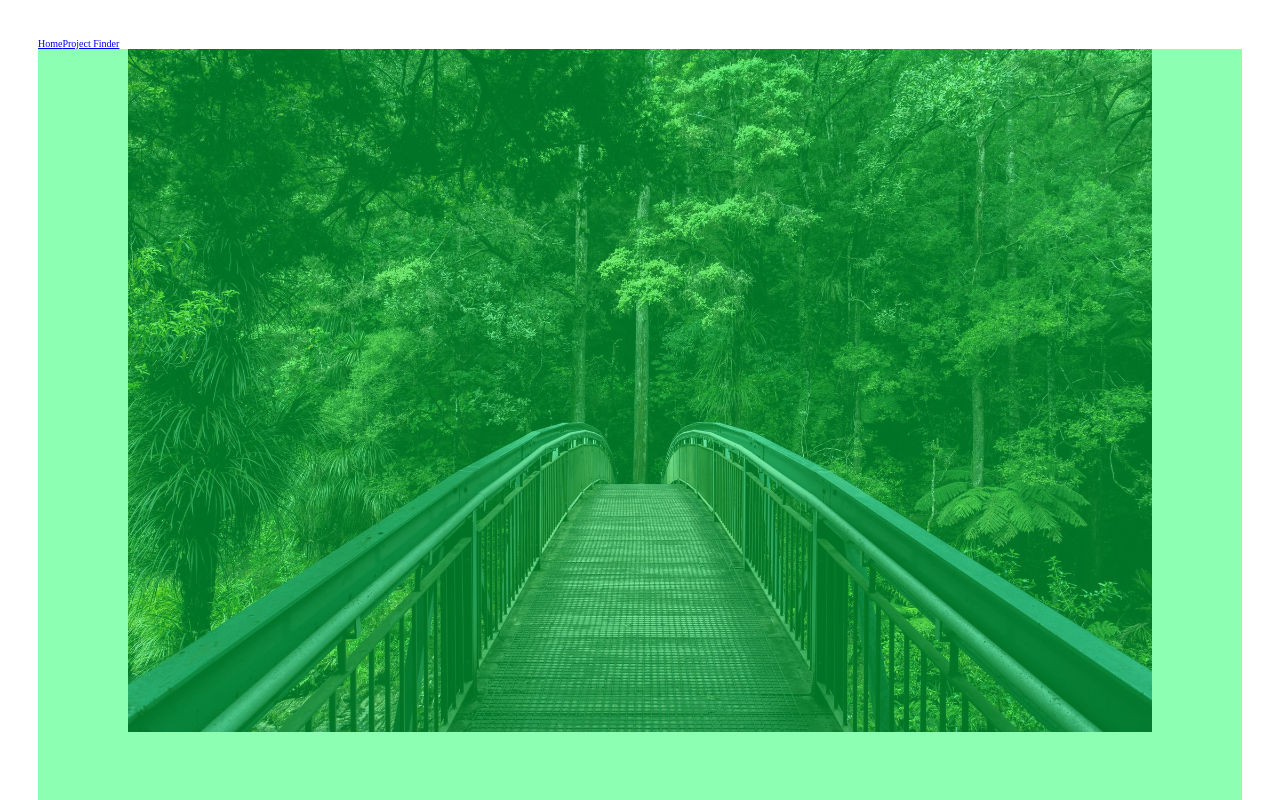
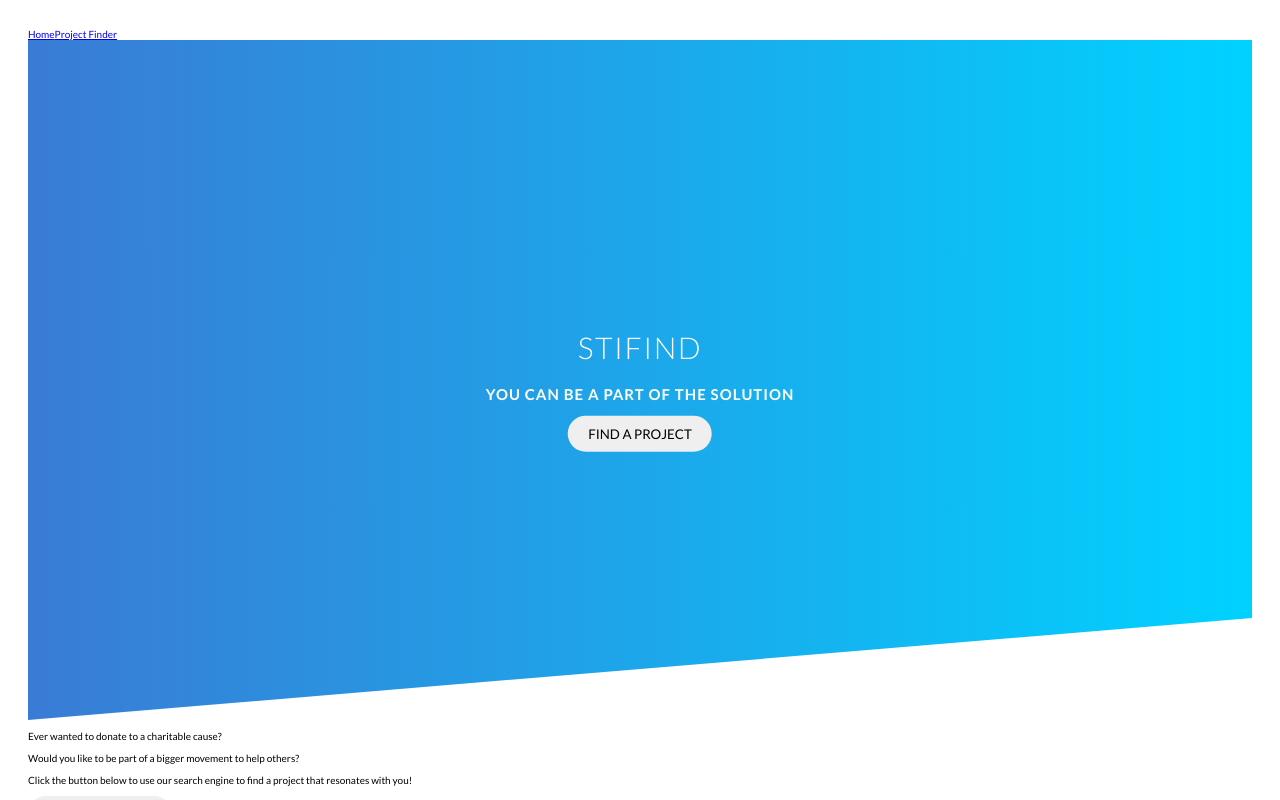
Before and after one commit to Vemrthiss/charity-finder, a Vue app: page / in a window 1280 px wide. Shown: the top 800 px of the page. Built offline with nearby package versions, Linux system fonts and the light colour scheme.

Commit message:
created alt header

```diff
--- a/public/index.html
+++ b/public/index.html
@@ -4,6 +4,7 @@
     <meta charset="utf-8">
     <meta http-equiv="X-UA-Compatible" content="IE=edge">
     <meta name="viewport" content="width=device-width,initial-scale=1.0">
+    <link href="https://fonts.googleapis.com/css2?family=Lato:wght@300;400;700&display=swap" rel="stylesheet">
     <link rel="icon" href="<%= BASE_URL %>favicon.ico">
     <title><%= htmlWebpackPlugin.options.title %></title>
   </head>
--- a/src/App.vue
+++ b/src/App.vue
@@ -24,9 +24,28 @@
     html {
         box-sizing: border-box;
         font-size: 62.5%;
+        font-family: 'Lato', sans-serif;
     }
 
     body {
-        padding: 3rem;
+        padding: 0;
+
+        @media only screen and (min-width: 48em) {
+            padding: 1rem;
+        }
+
+        @media only screen and (min-width: 64em) {
+            padding: 2rem;
+        }
+
+        @media only screen and (min-width: 86em) {
+            padding: 3rem;
+        }
+    }
+
+    .btn {
+        font-family: inherit;
+        cursor: pointer;
+        border: none;
     }
 </style>
--- /dev/null
+++ b/src/components/BtnToFind.vue
@@ -0,0 +1,21 @@
+<template>
+    <button class="btn btn__to-find" @click="directToFinder">Find a project</button>
+</template>
+
+<script>
+    export default {
+        methods: {
+            directToFinder() {
+                this.$router.push('/finder');
+            }
+        }
+    }
+</script>
+
+<style lang="scss" scoped>
+    .btn__to-find {
+        padding: 1rem 2rem;
+        border-radius: 3rem;
+        text-transform: uppercase;
+    }
+</style>
--- /dev/null
+++ b/src/views/About.vue
@@ -0,0 +1,23 @@
+<template>
+    <div class="about" id="about">
+            <p>Ever wanted to donate to a charitable cause?</p>
+            <p>Would you like to be part of a bigger movement to help others?</p>
+            <p>Click the button below to use our search engine to find a project that resonates with you!</p>
+
+            <to-find></to-find>
+        </div>
+</template>
+
+<script>
+    import toFind from '../components/BtnToFind.vue';
+
+    export default {
+        components: {
+            toFind
+        }
+    }
+</script>
+
+<style lang="scss" scoped>
+
+</style>
--- /dev/null
+++ b/src/views/Header.vue
@@ -0,0 +1,51 @@
+<template>
+    <div class="header">
+        <div class="header__text">
+            <h1 class="header__heading">Stifind</h1>
+            <h2 class="header__title">you can be a part of the solution</h2>
+            <to-find></to-find>
+        </div>
+    </div>
+</template>
+
+<script>
+    import toFind from '../components/BtnToFind.vue';
+
+    export default {
+        components: {
+            toFind
+        }
+    }
+</script>
+
+<style lang="scss" scoped>
+    .header {
+        background: #00d2ff;  /* fallback for old browsers */
+        background: -webkit-linear-gradient(to right, #3a7bd5, #00d2ff);  /* Chrome 10-25, Safari 5.1-6 */
+        background: linear-gradient(to right, #3a7bd5, #00d2ff); /* W3C, IE 10+/ Edge, Firefox 16+, Chrome 26+, Opera 12+, Safari 7+ */
+        color: white;
+        text-align: center;
+        height: 85vh;
+        clip-path: polygon(0% 0%, 100% 0%, 100% 85%, 0% 100%);
+        position: relative;
+
+        &__text {
+            position: absolute;
+            top: 50%;
+            left: 50%;
+            transform: translate(-50%, -50%);
+        }
+
+        &__heading {
+            font-size: 3rem;
+            font-weight: 300;
+            letter-spacing: 1.5px;
+            text-transform: uppercase;
+        }
+
+        &__title {
+            letter-spacing: 1px;
+            text-transform: uppercase;
+        }
+    }
+</style>
--- a/src/views/Home.vue
+++ b/src/views/Home.vue
@@ -1,47 +1,23 @@
 <template>
     <div class="main">
-        <div class="home">
-            <picture class="home__picture">
-            <source srcset="../assets/home-mobile.jpg 1x, ../assets/home-mobile-high.jpg 3x" media="(max-width: 640px)">
-            <img
-            srcset="../assets/home-small.jpg 640w, ../assets/home-medium.jpg 1920w"
-            sizes="(min-width: 768px) 80vw, (min-width: 1280px) 80vw, (min-width: 1920px) 80vw, 640px"
-            src="../assets/home-small.jpg"
-            alt="home"
-            class="home__img">
-        </picture>
-        </div>
-
-        <div class="about" id="about">
-
-        </div>
+        <heading></heading>
+        <about></about>
     </div>
 </template>
 
 <script>
-    // @ is an alias to /src
-    // import HelloWorld from '@/components/HelloWorld.vue'
+    import Header from './Header.vue';
+    import About from './About.vue';
 
     export default {
         name: 'Home',
         components: {
-            //HelloWorld
+            heading: Header,
+            about: About
         }
     }
 </script>
 
 <style lang="scss" scoped>
-    .home {
-        background-color: rgba(#00ff55, .45);
-        position: relative;
-        height: 115vh;
 
-        &__img {
-            position: absolute;
-            left: 50%;
-            z-index: -10;
-
-            transform: translateX(-50%);
-        }
-    }
 </style>
```
